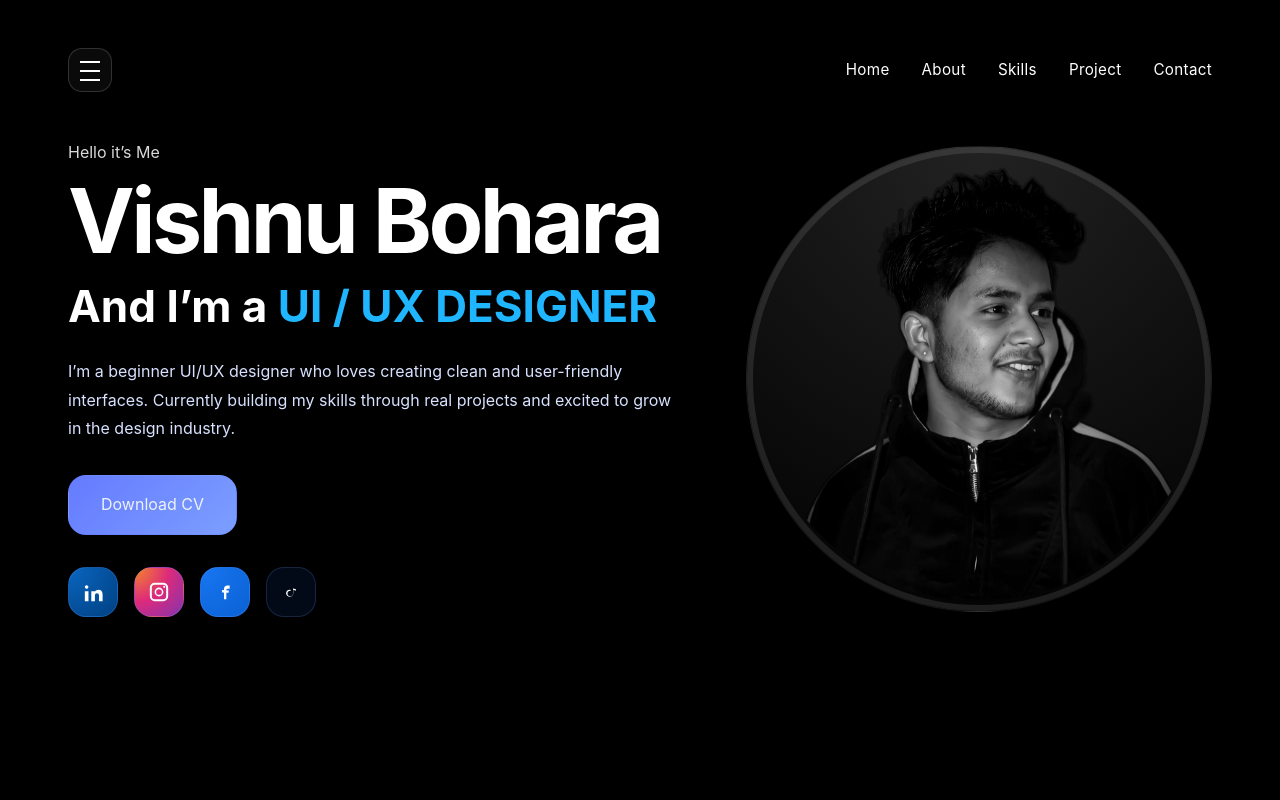
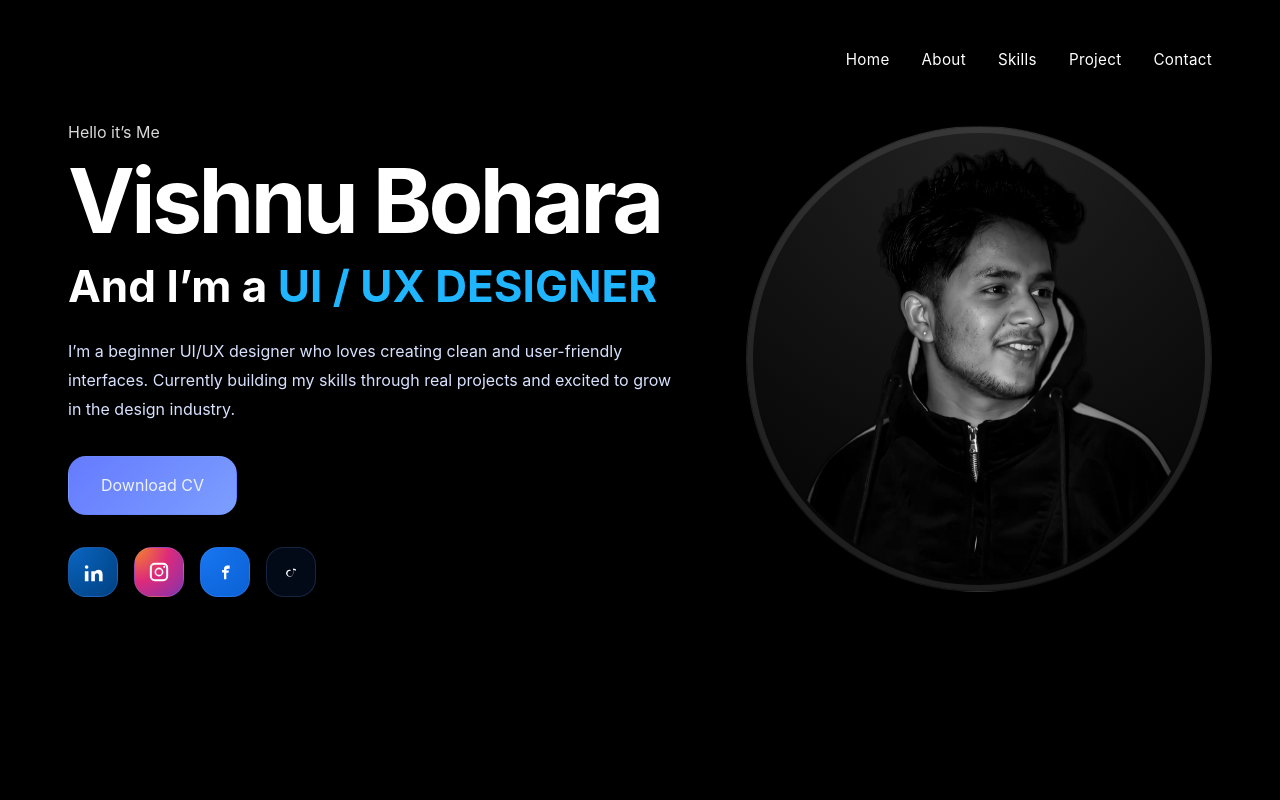
Before and after one commit to v1cky555/mywebsite, a React (Vite) app: page / in a window 1280 px wide. Shown: the top 800 px of the page. Built offline with nearby package versions, Linux system fonts and the light colour scheme; the HTML template or start-up script is replaced by a standard one.

Commit message:
fixing the navbar

```diff
--- a/src/App.css
+++ b/src/App.css
@@ -34,7 +34,6 @@
   position: relative;
   z-index: 22;
   padding: 0;
-  display: inline-flex;
   align-items: center;
   justify-content: center;
 }
@@ -86,6 +85,7 @@
   display: flex;
   align-items: center;
   gap: 2rem;
+  margin-left: auto;
 }
 
 .nav-links button,
```
